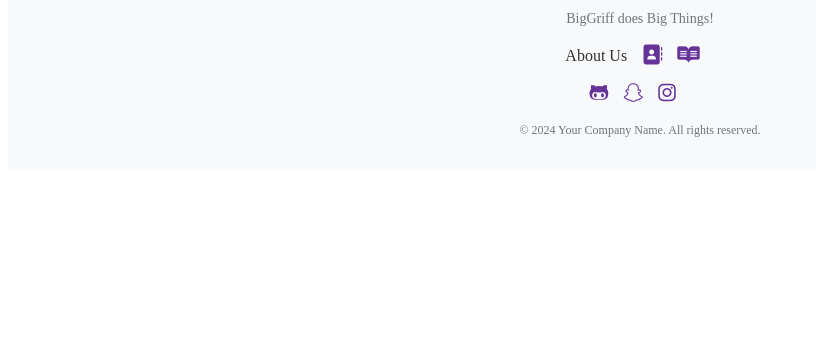
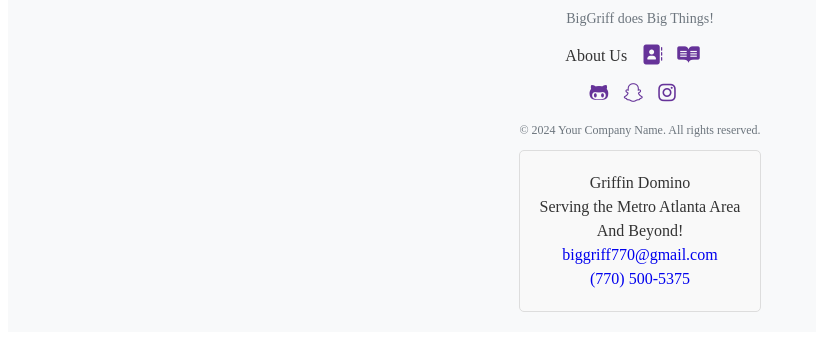
Before and after one commit to BigGriff404/Website2025, a plain HTML site: page index.html in a window 1280 px wide. Shown: the part 121-472 px from the top of the page, without its empty margins (0-816 px from the left). Drawn offline with Linux system fonts and the light colour scheme.

Commit message:
Figuring out the address tag

```diff
--- a/index.html
+++ b/index.html
@@ -43,6 +43,7 @@
    <!-- Tagline -->
    <p class="tagline">BigGriff does Big Things!</p>
 
+
    <!-- Footer Links -->
    <div class="footer-links">
     <a href="/about" class="footer-link">About Us</a>
@@ -84,7 +85,17 @@
 
    <!-- Copyright Information -->
    <p class="copyright">© 2024 Your Company Name. All rights reserved.</p>
+   <div class="address-container">
+    <address>
+      Griffin Domino<br>
+      Serving the Metro Atlanta Area<br>
+      And Beyond!<br>
+      <a href="mailto:john@example.com">biggriff770@gmail.com</a><br>
+      <a href="sms:+17705005375">(770) 500-5375</a>
+    </address>
   </div>
+  </div>
+
  </footer>
 
  <script src="app.js"></script>
--- a/styles.css
+++ b/styles.css
@@ -13,6 +13,8 @@ footer {
  max-width: 1200px;
  margin: 0 auto;
  padding: 0 20px;
+ justify-content: center;
+ align-items: center;
 }
 
 .company-logo {
@@ -67,6 +69,25 @@ footer {
  color: #007bff;
 }
 
+.address-container {
+ display: flex;
+ justify-content: center;
+ align-items: center;
+}
+
+address {
+ font-style: normal;
+ line-height: 1.5;
+ font-size: 16px;
+ color: #333;
+ padding: 20px;
+ border: 1px solid #ddd;
+ border-radius: 5px;
+ background-color: #f9f9f9;
+ text-align: center;
+ max-width: 300px;
+}
+
 .copyright {
  font-size: 12px;
  color: #6c757d;
```
